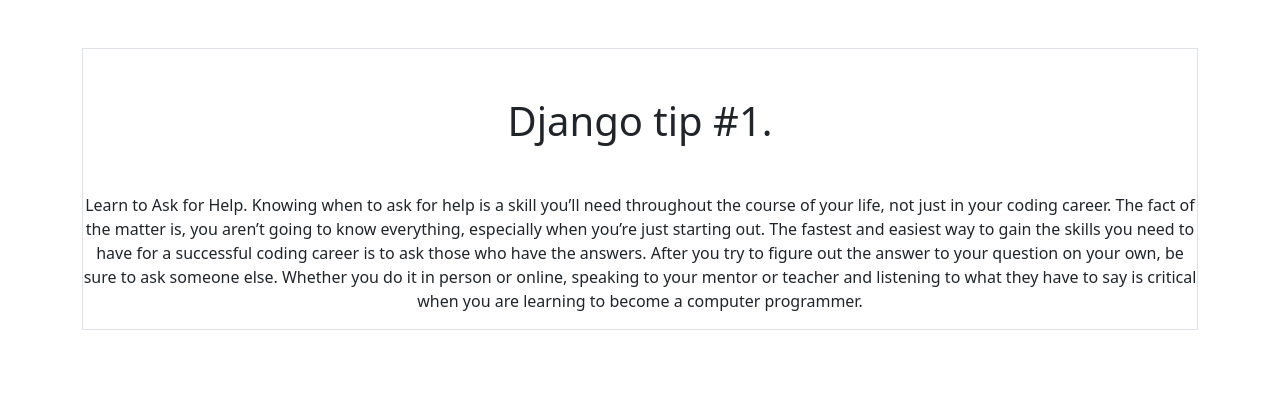
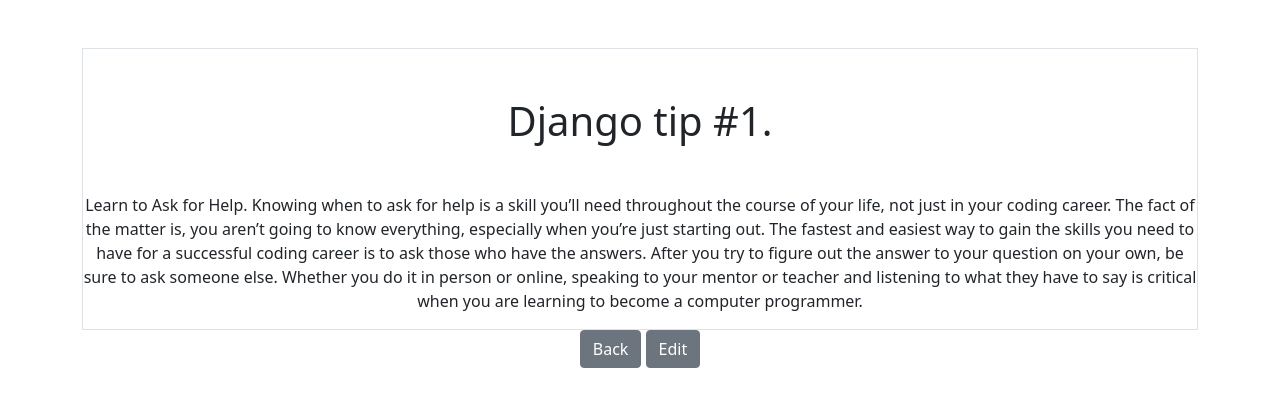
Before and after one commit to YuliiaHavrylenko/smart-notes, a Django app: page /smart/notes/1 in a window 1280 px wide. Shown: the top 407 px of the page. Run offline with Django 4.2, Linux system fonts and the light colour scheme; data comes from the database, SQL or seed files in the repository.

Commit message:
Added buttons: cancel, edit, back and etc

```diff
--- a/notes/templates/notes/notes_detail.html
+++ b/notes/templates/notes/notes_detail.html
@@ -5,4 +5,7 @@
 <h1 class="my-5">{{note.title}}</h1>
 <p>{{note.text}}</p>
     </div>
+
+<a href="{% url 'notes.list' %}" class="btn btn-secondary">Back</a>
+<a href="{% url 'notes.update' pk=note.id %}" class="btn btn-secondary">Edit</a>
 {% endblock %}
--- a/notes/templates/notes/notes_form.html
+++ b/notes/templates/notes/notes_form.html
@@ -10,4 +10,5 @@
     {{form.errors.title.as_text}}
 </div>
 {% endif %}
+<a href="{% url 'notes.list' %}" class="btn btn-secondary">Cancel</a>
 {% endblock %}
```
